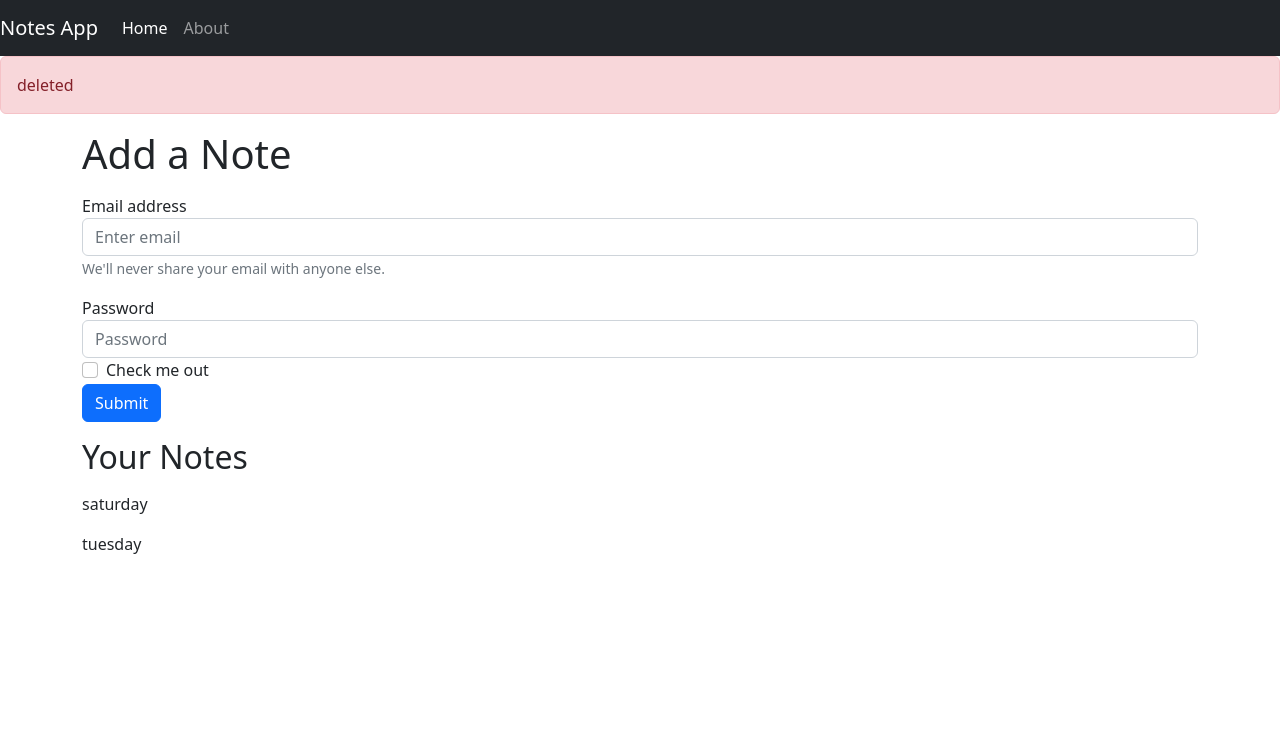
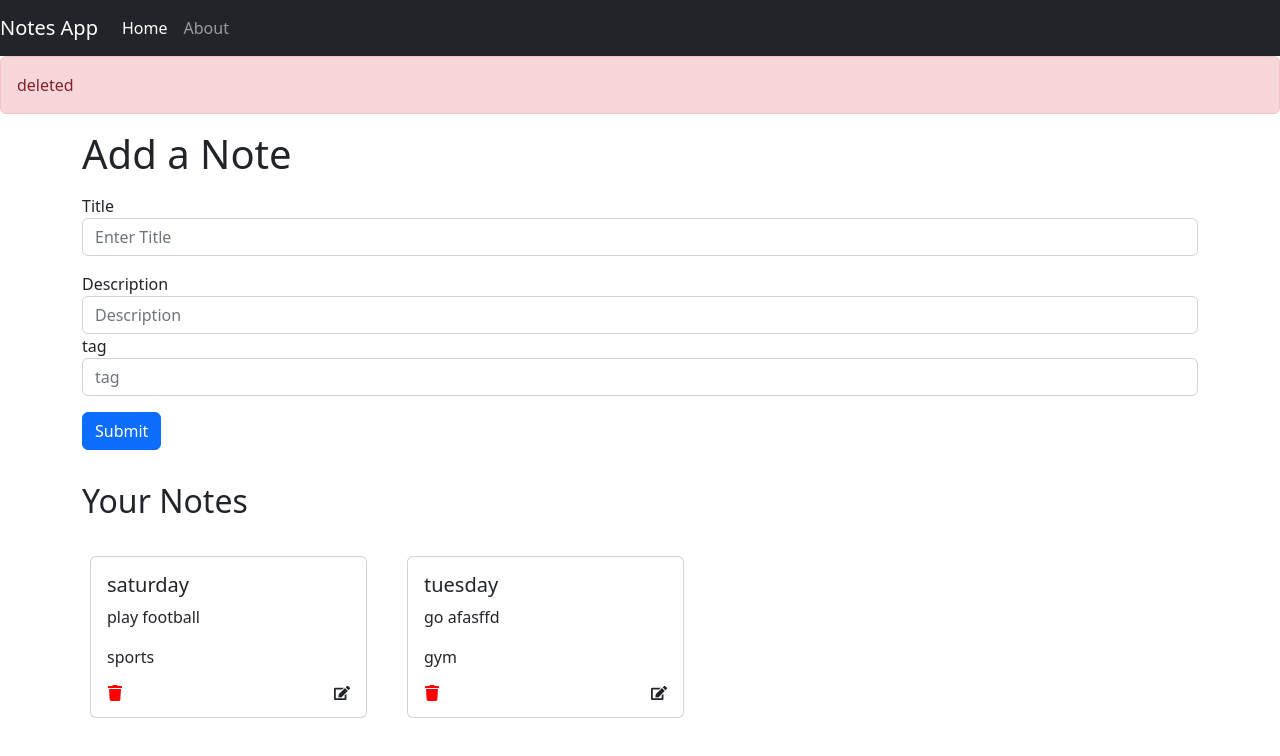
Before and after one commit to Shivanand0297/Notes-app-frontend, a React (Create React App) app: page / in a window 1280 px wide. Shown: the top 756 px of the page. Built offline with nearby package versions, Linux system fonts and the light colour scheme; the HTML template or start-up script is replaced by a standard one.

Commit message:
render noteform and note component

```diff
--- a/src/pages/Home.jsx
+++ b/src/pages/Home.jsx
@@ -1,37 +1,13 @@
 import React from 'react'
-import { useContext } from 'react'
-import NoteContext from '../context/notes/NoteContext'
+import Note from '../components/Note'
+import NoteForm from '../components/NoteForm'
 
 const Home = () => {
 
-  const {notes, setNotes} = useContext(NoteContext)
-
-
-
-
   return (
     <div className='my-3'>
-        <h1>Add a Note</h1>
-        <form>
-          <div class="form-group my-3">
-            <label for="exampleInputEmail1">Email address</label>
-            <input type="email" class="form-control" id="exampleInputEmail1" aria-describedby="emailHelp" placeholder="Enter email"/>
-            <small id="emailHelp" class="form-text text-muted">We'll never share your email with anyone else.</small>
-          </div>
-          <div class="form-group">
-            <label for="exampleInputPassword1">Password</label>
-            <input type="password" class="form-control" id="exampleInputPassword1" placeholder="Password"/>
-          </div>
-          <div class="form-group form-check">
-            <input type="checkbox" class="form-check-input" id="exampleCheck1"/>
-            <label class="form-check-label" for="exampleCheck1">Check me out</label>
-          </div>
-          <button type="submit" class="btn btn-primary">Submit</button>
-        </form>
-        <h2 className='my-3'>Your Notes</h2>
-        { notes.map(note=>(
-          <p>{note.title}</p>
-        )) }
+      <NoteForm/>
+      <Note/>
     </div>
   )
 }
```
